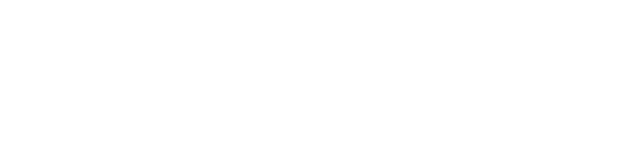
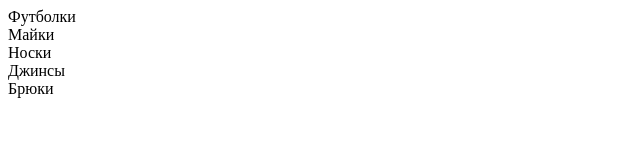
Before and after one commit to IamBigBobby/test-task-for-the-company-Guild-PRO-, a plain HTML site: page index.html in a window 1280 px wide. Shown: the whole page, without its empty margins (0-640 px from the left). Drawn offline with Linux system fonts and the light colour scheme.

Commit message:
feat: add catigories generation

```diff
--- a/index.html
+++ b/index.html
@@ -7,6 +7,7 @@
     <link rel="stylesheet" href="style.css">
 </head>
 <body>
+    <div class="wrapper"></div>
     <script src="script.js"></script>
 </body>
 </html>
--- a/script.js
+++ b/script.js
@@ -8,7 +8,31 @@ function getData() {
     .then(data => {
         data;
         console.log(data);
+        createWrapper();
+        createCategory(data);
     })
 }
 
+function createWrapper() {
+    const wrapper = document.createElement("div");
+    wrapper.className = "wrapper";
+    wrapper.innerHTML = ``;
+
+    const bodyElement = document.body;
+    bodyElement.appendChild(wrapper);
+}
+function createCategory(data) {
+    console.log(data.categories.map);
+    const categories = data.categories;
+
+    for (let i = 0; i < categories.length; i++) {
+        const category = document.createElement("div");
+        category.className = `category category_${categories[i].categoryId}`;
+        category.innerHTML = `${categories[i].categoryName}`;
+
+        const wrapperElement = document.querySelector('.wrapper');
+        wrapperElement.appendChild(category);
+        console.log(categories[i].categoryName);
+    }
+}
 getData();
```
